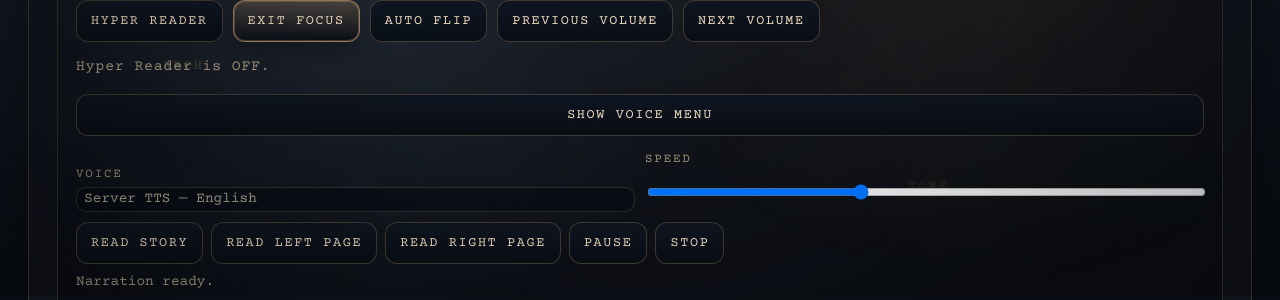
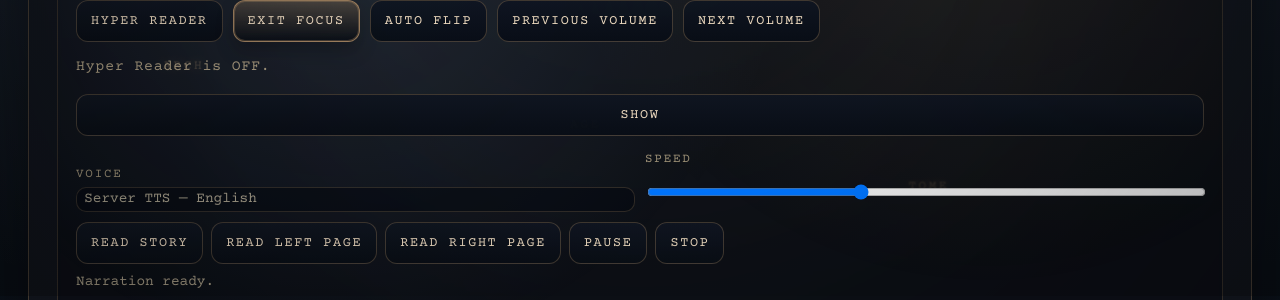
Before and after one commit to BronBron-Commits/link-to-the-flask, a Flask app: page /paraval-library in a window 1280 px wide. Shown: the part 504-804 px from the top of the page. Run offline with Flask 3, Linux system fonts and the light colour scheme; parts of the project's set-up code (start-up, migrations or seed data) failed here and were passed over; some web fonts are replaced.

Commit message:
Use generic show hide label for narration menu

```diff
--- a/templates/paraval_library.html
+++ b/templates/paraval_library.html
@@ -1348,7 +1348,7 @@
 
           <p id="a11y-status" class="a11y-status" aria-live="polite"></p>
 
-          <button id="tts-toggle-btn" class="btn" type="button" aria-controls="tts-controls" aria-expanded="false">Show Voice Menu</button>
+          <button id="tts-toggle-btn" class="btn" type="button" aria-controls="tts-controls" aria-expanded="false" aria-label="Show narration menu">Show</button>
 
           <div id="tts-controls" class="tts-controls" aria-label="Story narration controls" hidden>
             <div class="tts-field">
@@ -1951,7 +1951,7 @@ S: Who does? Tidus?
       }
       if (ttsToggleBtn) {
         ttsToggleBtn.setAttribute('aria-expanded', String(ttsMenuVisible));
-        ttsToggleBtn.textContent = ttsMenuVisible ? 'Hide Voice Menu' : 'Show Voice Menu';
+        ttsToggleBtn.textContent = ttsMenuVisible ? 'Hide' : 'Show';
       }
     }
 
```
